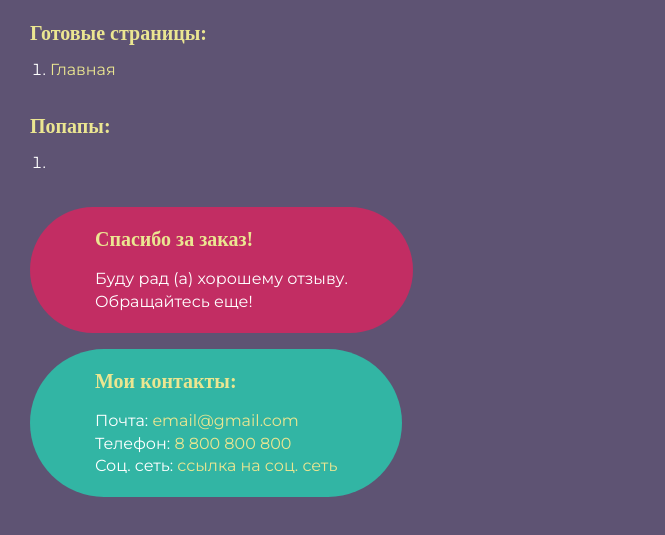
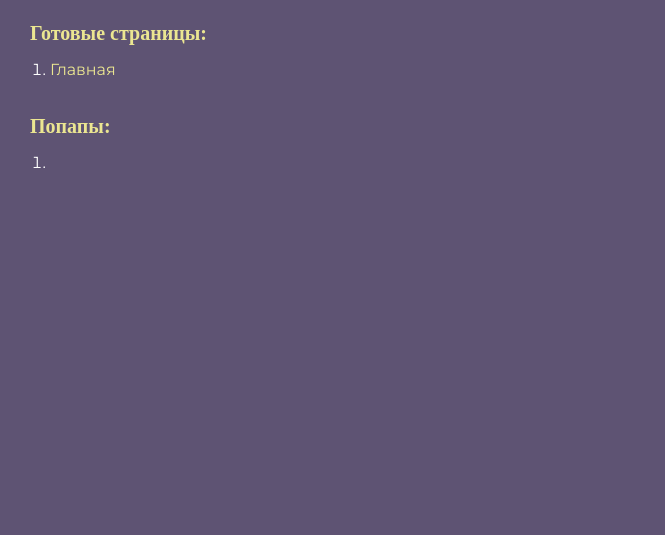
Before and after one commit to mortalshot/wein-kaiser, a website built with webpack: page src/index.html in a window 1280 px wide. Shown: the part 123-658 px from the top of the page, without its empty margins (0-665 px from the left). Built offline with nearby package versions, Linux system fonts and the light colour scheme; files whose address does not match are found by name.

Commit message:
index change

```diff
--- a/config/version.json
+++ b/config/version.json
@@ -1,3 +1,3 @@
 {
-    "main": "20220329191609"
+    "main": "20220329193256"
 }
--- a/src/index.html
+++ b/src/index.html
@@ -19,17 +19,6 @@
 			<ol class="rootpage__list">
 				<li><a target="_blank" href="home.html#"></a></li>
 			</ol>
-			<div class="rootpage__tnx">
-				<h2>Спасибо за заказ!</h2>
-				<p>Буду рад (а) хорошему отзыву.</p>
-				<p>Обращайтесь еще!</p>
-			</div>
-			<div class="rootpage__contacts">
-				<h2>Мои контакты:</h2>
-				<p>Почта: <a href="mailto:email@gmail.com">email@gmail.com</a></p>
-				<p>Телефон: <a href="tel:8800800800">8 800 800 800</a></p>
-				<p>Соц. сеть: <a href="">ссылка на соц. сеть</a></p>
-			</div>
 		</div>
 	</body>
 	<style>
```
Also changed, not shown: dist/home.html, dist/index.html.
